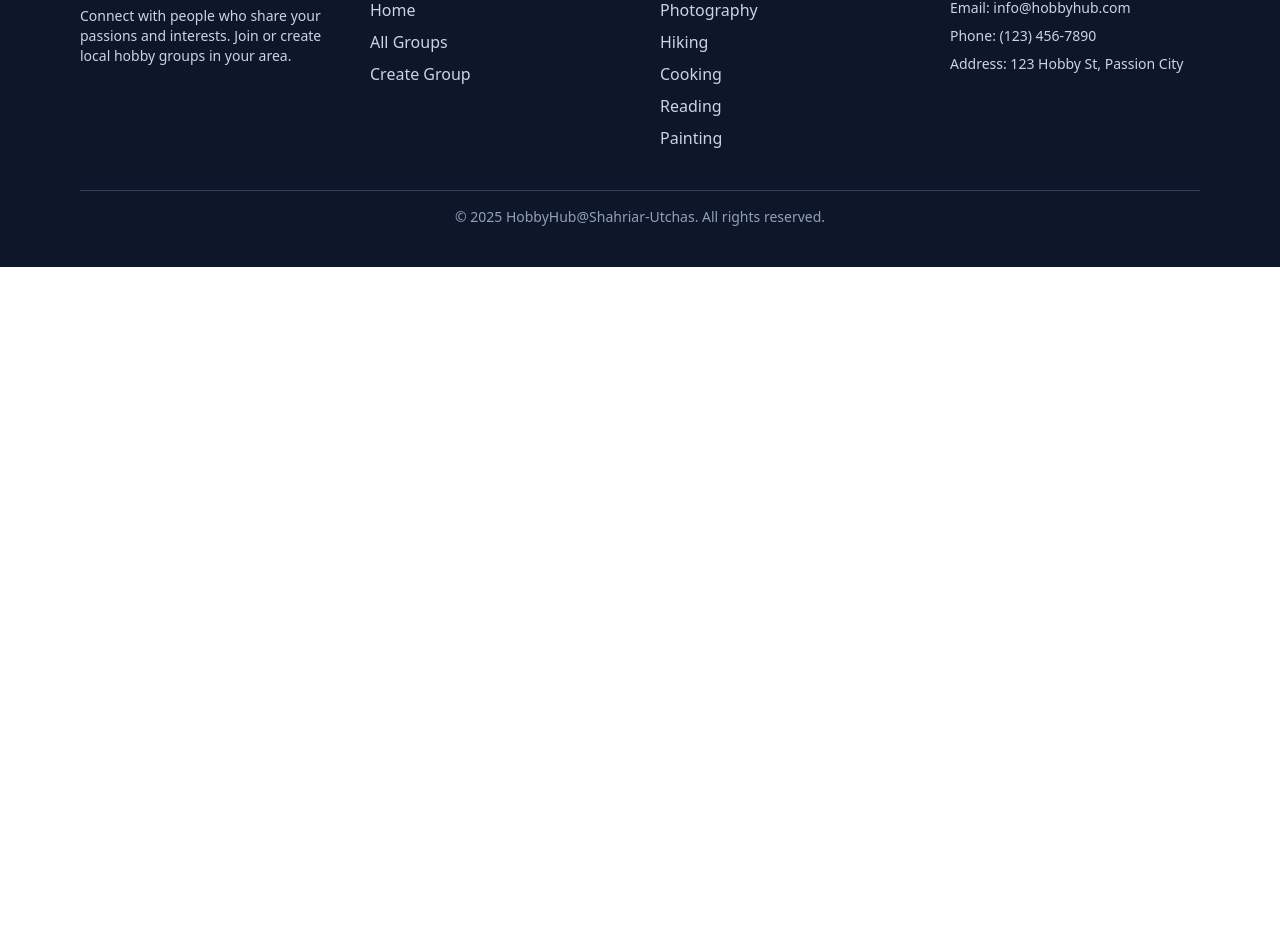
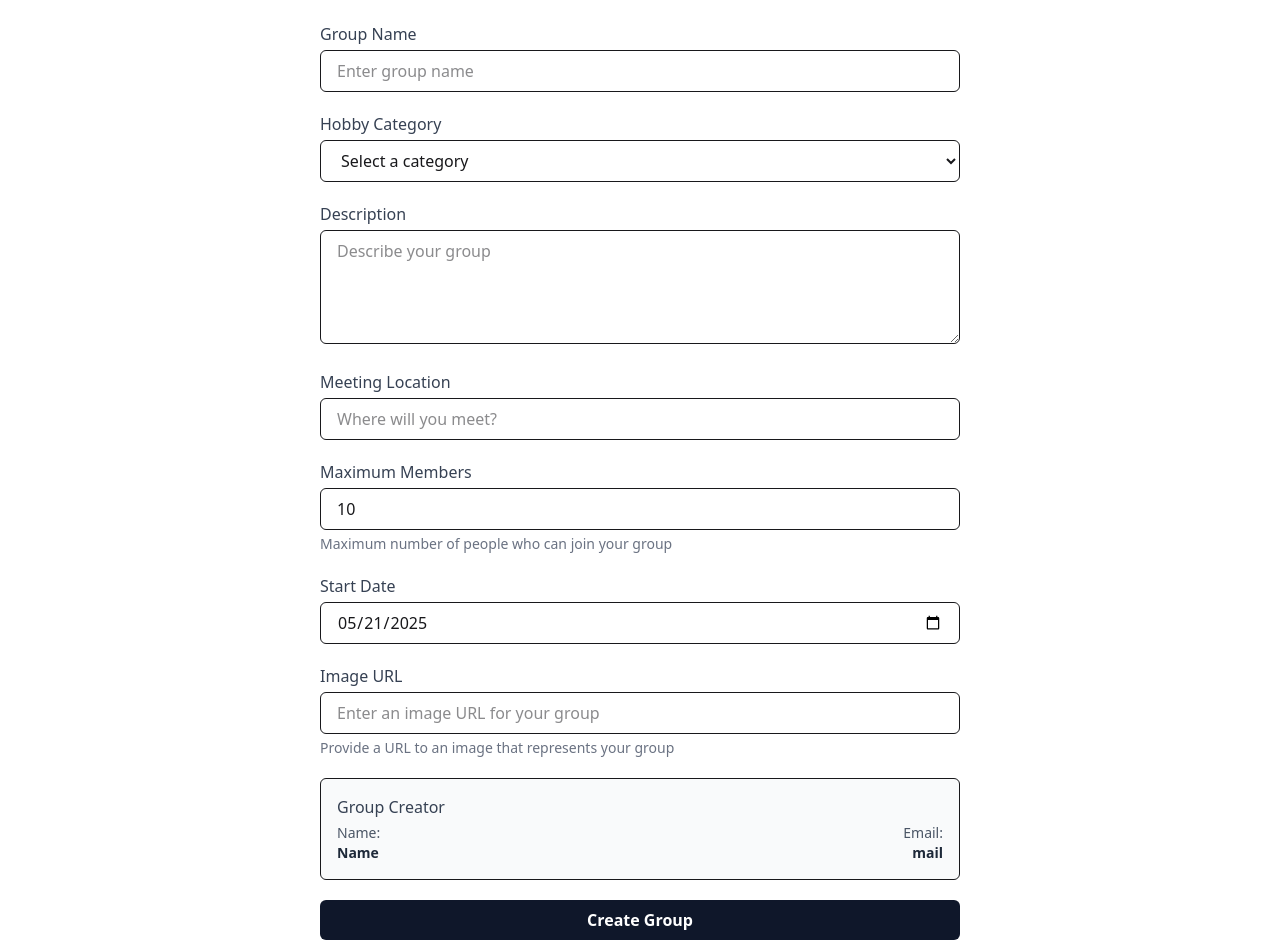
Before and after one commit to Shahriar-Utchas/HobbyHub-client, a React (Vite) app: page /create-group in a window 1280 px wide. Shown: the part 162-1114 px from the top of the page. Before the commit the page ends 800 px from the top, so only its background shows below. Built offline with nearby package versions, Linux system fonts and the light colour scheme.

Commit message:
create groupe from created

```diff
--- a/src/Pages/CreateGroups/CreateGroups.jsx
+++ b/src/Pages/CreateGroups/CreateGroups.jsx
@@ -2,8 +2,114 @@ import React from 'react';
 
 const CreateGroups = () => {
     return (
-        <div>
-            <h1>CG</h1>
+        <div className="max-w-2xl mx-auto py-10 px-4">
+            <h1 className="text-3xl font-bold text-gray-900 mb-1">Create a New Group</h1>
+            <p className="text-gray-500 mb-6">Start a community around your hobby or passion</p>
+
+            <form className="space-y-5">
+                {/* Group Name */}
+                <div>
+                    <label className="block font-medium text-gray-700 mb-1">Group Name</label>
+                    <input
+                        type="text"
+                        placeholder="Enter group name"
+                        className="w-full border rounded-md px-4 py-2 focus:outline-none focus:ring-2 focus:ring-blue-500"
+                    />
+                </div>
+
+                {/* Hobby Category */}
+                <div>
+                    <label className="block font-medium text-gray-700 mb-1">Hobby Category</label>
+                    <select
+                        className="w-full border rounded-md px-4 py-2 bg-white focus:outline-none focus:ring-2 focus:ring-blue-500"
+                    >
+                        <option>Select a category</option>
+                        <option>Sports</option>
+                        <option>Music</option>
+                        <option>Art</option>
+                        {/* Add more options as needed */}
+                    </select>
+                </div>
+
+                {/* Description */}
+                <div>
+                    <label className="block font-medium text-gray-700 mb-1">Description</label>
+                    <textarea
+                        rows="4"
+                        placeholder="Describe your group"
+                        className="w-full border rounded-md px-4 py-2 focus:outline-none focus:ring-2 focus:ring-blue-500"
+                    ></textarea>
+                </div>
+
+                {/* Meeting Location */}
+                <div>
+                    <label className="block font-medium text-gray-700 mb-1">Meeting Location</label>
+                    <input
+                        type="text"
+                        placeholder="Where will you meet?"
+                        className="w-full border rounded-md px-4 py-2 focus:outline-none focus:ring-2 focus:ring-blue-500"
+                    />
+                </div>
+
+                {/* Maximum Members */}
+                <div>
+                    <label className="block font-medium text-gray-700 mb-1">Maximum Members</label>
+                    <input
+                        type="number"
+                        defaultValue="10"
+                        className="w-full border rounded-md px-4 py-2 focus:outline-none focus:ring-2 focus:ring-blue-500"
+                    />
+                    <p className="text-sm text-gray-500 mt-1">
+                        Maximum number of people who can join your group
+                    </p>
+                </div>
+
+                {/* Start Date */}
+                <div>
+                    <label className="block font-medium text-gray-700 mb-1">Start Date</label>
+                    <input
+                        type="date"
+                        defaultValue="2025-05-21"
+                        className="w-full border rounded-md px-4 py-2 focus:outline-none focus:ring-2 focus:ring-blue-500"
+                    />
+                </div>
+
+                {/* Image URL */}
+                <div>
+                    <label className="block font-medium text-gray-700 mb-1">Image URL</label>
+                    <input
+                        type="text"
+                        placeholder="Enter an image URL for your group"
+                        className="w-full border rounded-md px-4 py-2 focus:outline-none focus:ring-2 focus:ring-blue-500"
+                    />
+                    <p className="text-sm text-gray-500 mt-1">
+                        Provide a URL to an image that represents your group
+                    </p>
+                </div>
+
+                {/* Group Creator */}
+                <div className="border rounded-md p-4 bg-gray-50">
+                    <p className="font-medium text-gray-700 mb-1">Group Creator</p>
+                    <div className="flex justify-between">
+                        <div>
+                            <p className="text-sm text-gray-600">Name:</p>
+                            <p className="font-semibold text-sm text-gray-800">Name</p>
+                        </div>
+                        <div className="text-right">
+                            <p className="text-sm text-gray-600">Email:</p>
+                            <p className="font-semibold text-sm text-gray-800">mail</p>
+                        </div>
+                    </div>
+                </div>
+
+                {/* Submit Button */}
+                <button
+                    type="submit"
+                    className="w-full bg-[#0F172A] text-white font-semibold py-2 rounded-md hover:opacity-90"
+                >
+                    Create Group
+                </button>
+            </form>
         </div>
     );
 };
```
